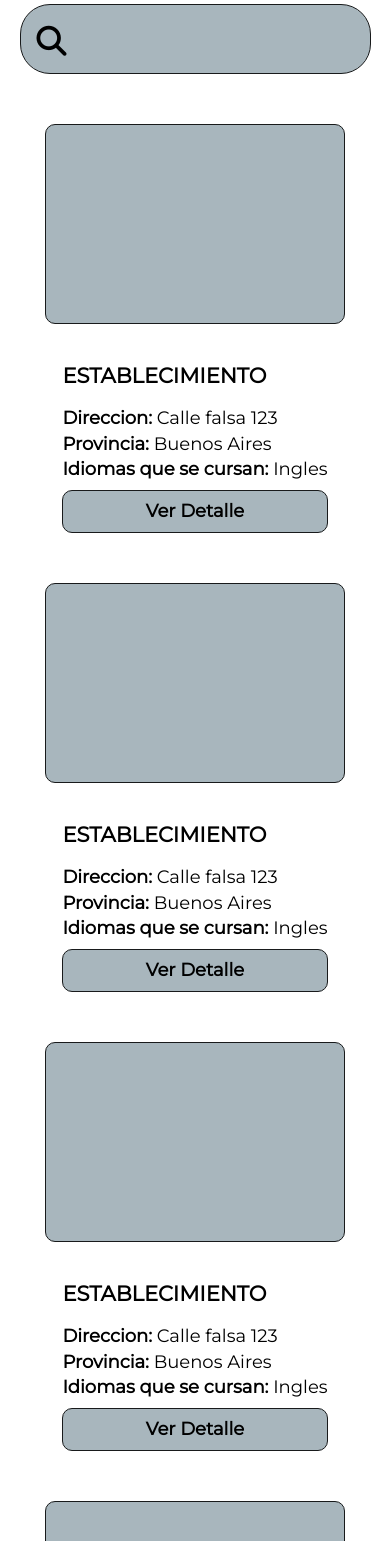
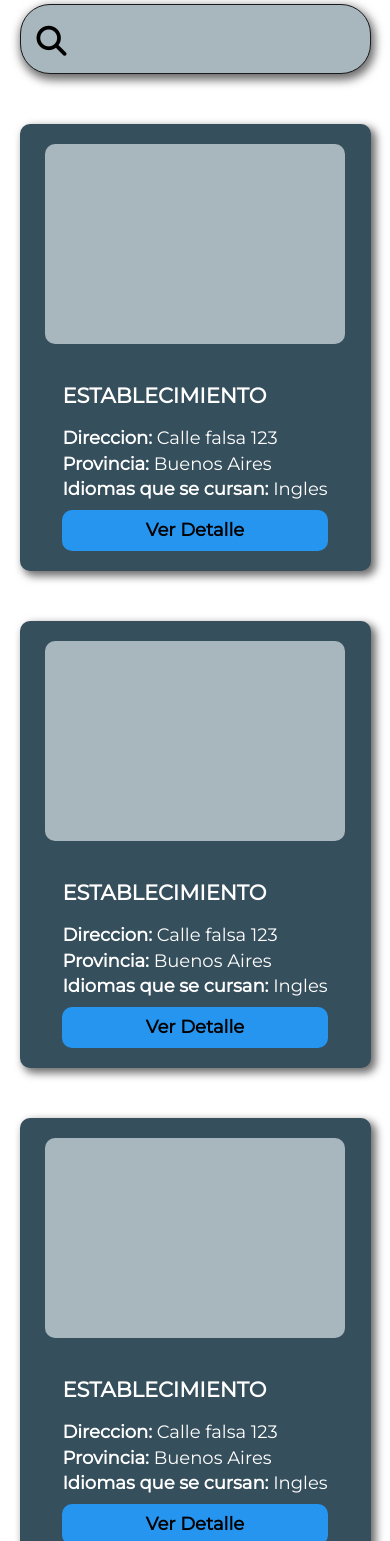
Before and after one commit to LautyAllen/TPGRUPO9WEB, a plain HTML site: page establecimiento.html in a window 390 px wide. Shown: the part 459-2000 px from the top of the page. Drawn offline with Linux system fonts and the light colour scheme.

Commit message:
Diseño responsive cambiado en establecimiento

```diff
--- a/css/style.css
+++ b/css/style.css
@@ -265,7 +265,7 @@ h1 {
 
 h2 {
   text-align: center;
-  margin: 2rem;
+  margin: 2rem auto;
   text-transform: uppercase;
 }
 
@@ -275,10 +275,11 @@ h2 {
   margin: 2rem 0;
   border-radius: 3rem;
   border: 0.1rem solid var(--colorPrincipal);
+  box-shadow: 2px 4px 10px 2px rgba(0, 0, 0, 0.58);
 }
 .buscador input {
   margin: 1rem 1rem;
-  width: 0rem;
+  width: 20rem;
   height: 5rem;
   border: none;
   background-color: #a8b6bd;
@@ -303,13 +304,31 @@ input:hover {
   cursor: pointer;
 }
 
+.caja {
+  background-color: var(--colorSecundario);
+  padding: 2rem;
+  border-radius: 1rem;
+  box-shadow: 4px 4px 8px 1px rgba(0, 0, 0, 0.58);
+}
+
+@media (min-width: 768px) {
+  .caja {
+    background-color: transparent;
+  }
+}
+
 .establecimiento {
   background-color: var(--colorTerciario);
   width: 30rem;
   height: 20rem;
   border-radius: 1rem;
   transition: all 0.3s;
-  border: 0.1rem solid var(--colorPrincipal);
+}
+
+@media (min-width: 768px) {
+  .establecimiento {
+    border: 0.1rem solid var(--colorPrincipal);
+  }
 }
 
 .establecimiento:hover {
@@ -332,6 +351,13 @@ input:hover {
 
 .info-establecimiento {
   font-size: 1.8rem;
+  color: #fff;
+}
+
+@media (min-width: 768px) {
+  .info-establecimiento {
+    color: #000;
+  }
 }
 
 .info-establecimiento p {
@@ -348,7 +374,7 @@ input:hover {
 }
 
 .boton {
-  background-color: var(--colorTerciario);
+  background-color: #2695f0;
   padding: 1rem;
   border-radius: 1rem;
   margin-top: 1rem;
@@ -357,8 +383,14 @@ input:hover {
   color: #000;
   font-weight: bold;
   transition: all 0.3s;
-  border: 0.1rem solid var(--colorPrincipal);
   text-align: center;
+}
+
+@media (min-width: 768px) {
+  .boton {
+    background-color: var(--colorTerciario);
+    border: 0.1rem solid var(--colorPrincipal);
+  }
 }
 
 .boton:hover {
--- a/establecimiento.html
+++ b/establecimiento.html
@@ -106,7 +106,7 @@
         <input type="search" />
       </div>
       <section>
-        <div class="flex flex-establecimiento">
+        <div class="flex flex-establecimiento caja">
           <div class="establecimiento"></div>
           <div class="info-establecimiento">
             <h3>Establecimiento</h3>
@@ -116,7 +116,7 @@
             <a href="detalleEstablecimiento.html" class="boton">Ver Detalle</a>
           </div>
         </div>
-        <div class="flex flex-establecimiento">
+        <div class="flex flex-establecimiento caja">
           <div class="establecimiento"></div>
           <div class="info-establecimiento">
             <h3>Establecimiento</h3>
@@ -126,7 +126,7 @@
             <a href="detalleEstablecimiento.html" class="boton">Ver Detalle</a>
           </div>
         </div>
-        <div class="flex flex-establecimiento">
+        <div class="flex flex-establecimiento caja">
           <div class="establecimiento"></div>
           <div class="info-establecimiento">
             <h3>Establecimiento</h3>
@@ -136,7 +136,7 @@
             <a href="detalleEstablecimiento.html" class="boton">Ver Detalle</a>
           </div>
         </div>
-        <div class="flex flex-establecimiento">
+        <div class="flex flex-establecimiento caja">
           <div class="establecimiento"></div>
           <div class="info-establecimiento">
             <h3>Establecimiento</h3>
```
